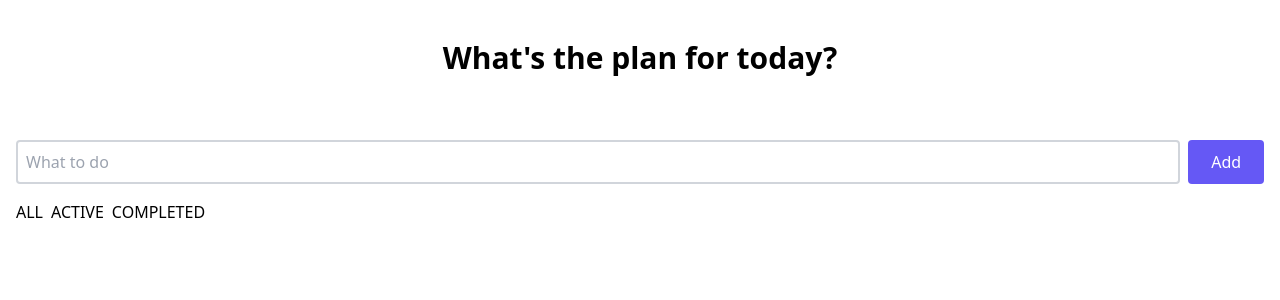
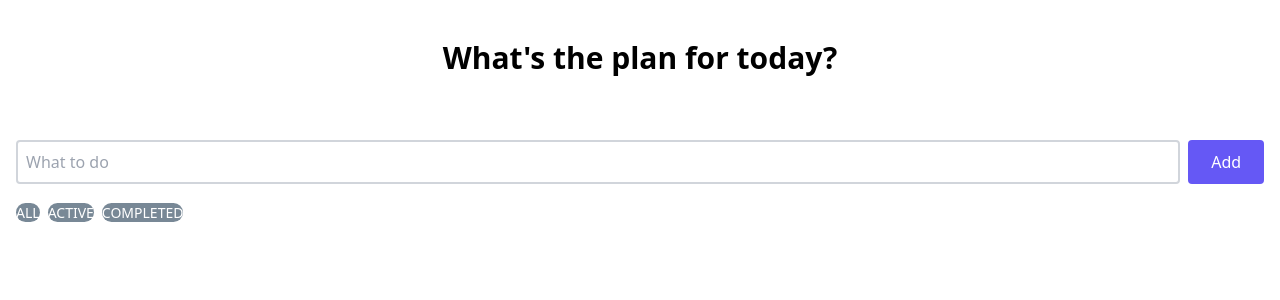
Before and after one commit to vionacornelia12/skilvul-assignments, a React (Vite) app in the folder ToDoListApp/: page / in a window 1280 px wide. Shown: the top 300 px of the page. Built offline with nearby package versions, Linux system fonts and the light colour scheme.

Commit message:
config link style

```diff
--- a/ToDoListApp/src/components/Layout.jsx
+++ b/ToDoListApp/src/components/Layout.jsx
@@ -31,13 +31,13 @@ const Layout = () => {
       <nav className="mt-4">
         <ul className="flex gap-2">
           <li>
-            <Link to={"/"}>ALL</Link>
+            <Link to={"/"} className="link-bg">ALL</Link>
           </li>
           <li>
-            <Link to={"/active"}>ACTIVE</Link>
+            <Link to={"/active"} className="link-bg">ACTIVE</Link>
           </li>
           <li>
-            <Link to={"/completed"}>COMPLETED</Link>
+            <Link to={"/completed"} className="link-bg">COMPLETED</Link>
           </li>
         </ul>
       </nav>
--- a/ToDoListApp/src/index.css
+++ b/ToDoListApp/src/index.css
@@ -6,4 +6,8 @@
   .btn {
     @apply p-2 bg-blue-500 rounded hover:bg-blue-700;
   }
+  .link-bg {
+    @apply rounded-full w-fit text-white font-medium text-sm;
+    background-color: #788896;
+  }
 }
```
